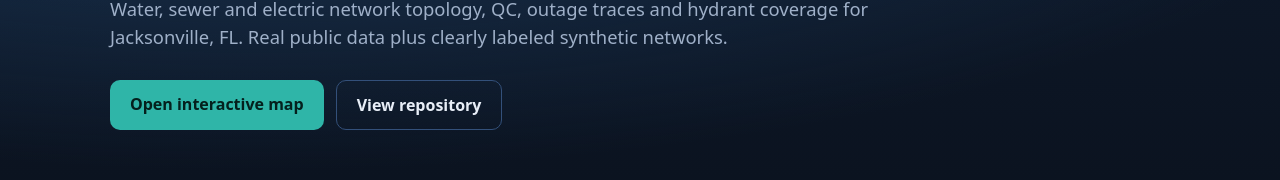
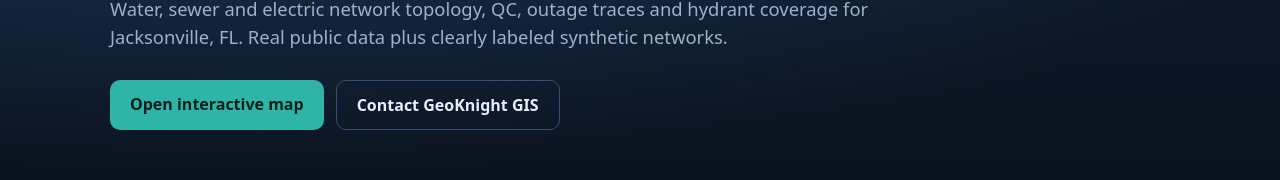
Before and after one commit to knightchrism/jax-utility-network, a plain HTML site: page docs/index.html in a window 1280 px wide. Shown: the part 193-373 px from the top of the page. Drawn offline with Linux system fonts and the light colour scheme.

Commit message:
Replace 'View repository' GitHub button with Contact GeoKnight GIS link

```diff
--- a/docs/index.html
+++ b/docs/index.html
@@ -24,7 +24,7 @@
 <header><div class="wrap"><div class="brand">GeoKnight GIS</div>
 <h1>Jacksonville Utility Network</h1>
 <p class="tag">Water, sewer and electric network topology, QC, outage traces and hydrant coverage for Jacksonville, FL. Real public data plus clearly labeled synthetic networks.</p>
-<div class="btns"><a class="btn p" href="map.html">Open interactive map</a><a class="btn s" href="https://github.com/knightchrism/jax-utility-network">View repository</a></div>
+<div class="btns"><a class="btn p" href="map.html">Open interactive map</a><a class="btn s" href="https://geoknightgis.com/contact.html">Contact GeoKnight GIS</a></div>
 </div></header>
 <main class="wrap">
 <div class="grid">
```
Also changed, not shown: docs/overview.html (+1 -1 lines).
